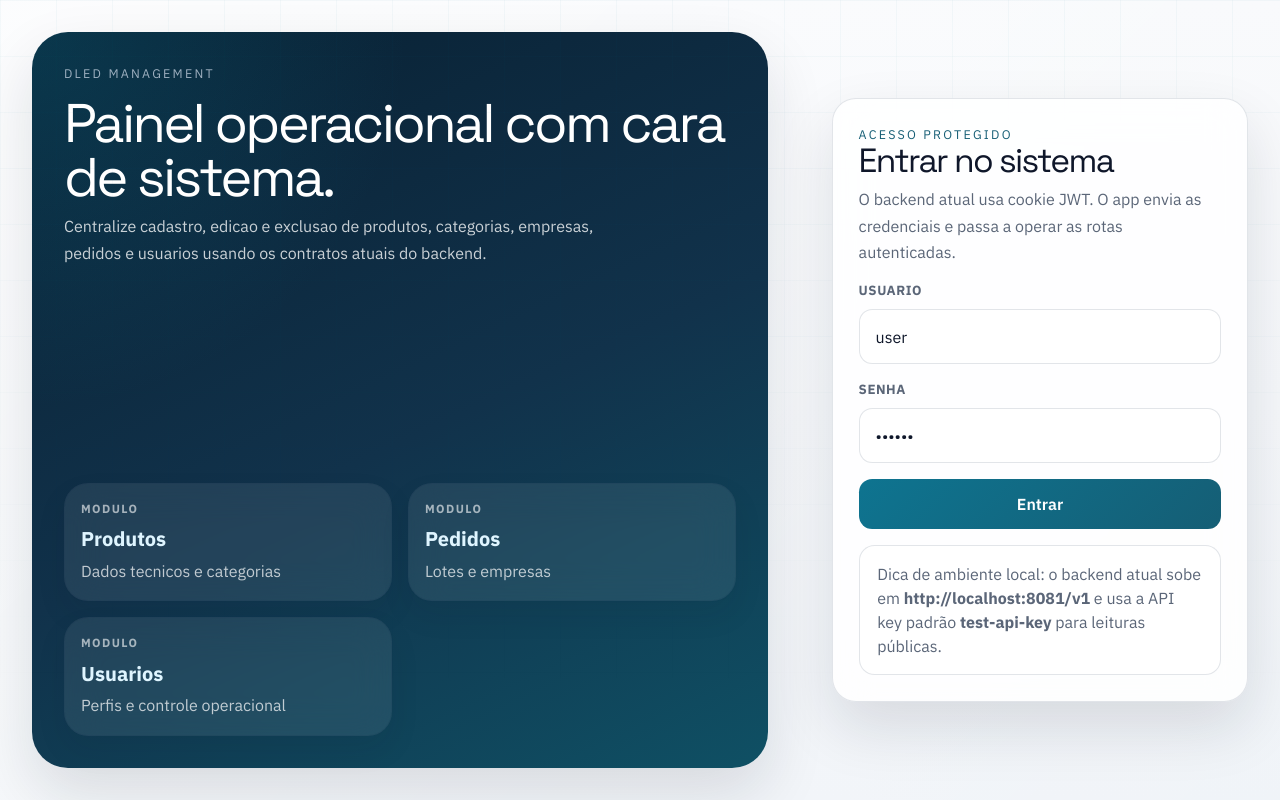
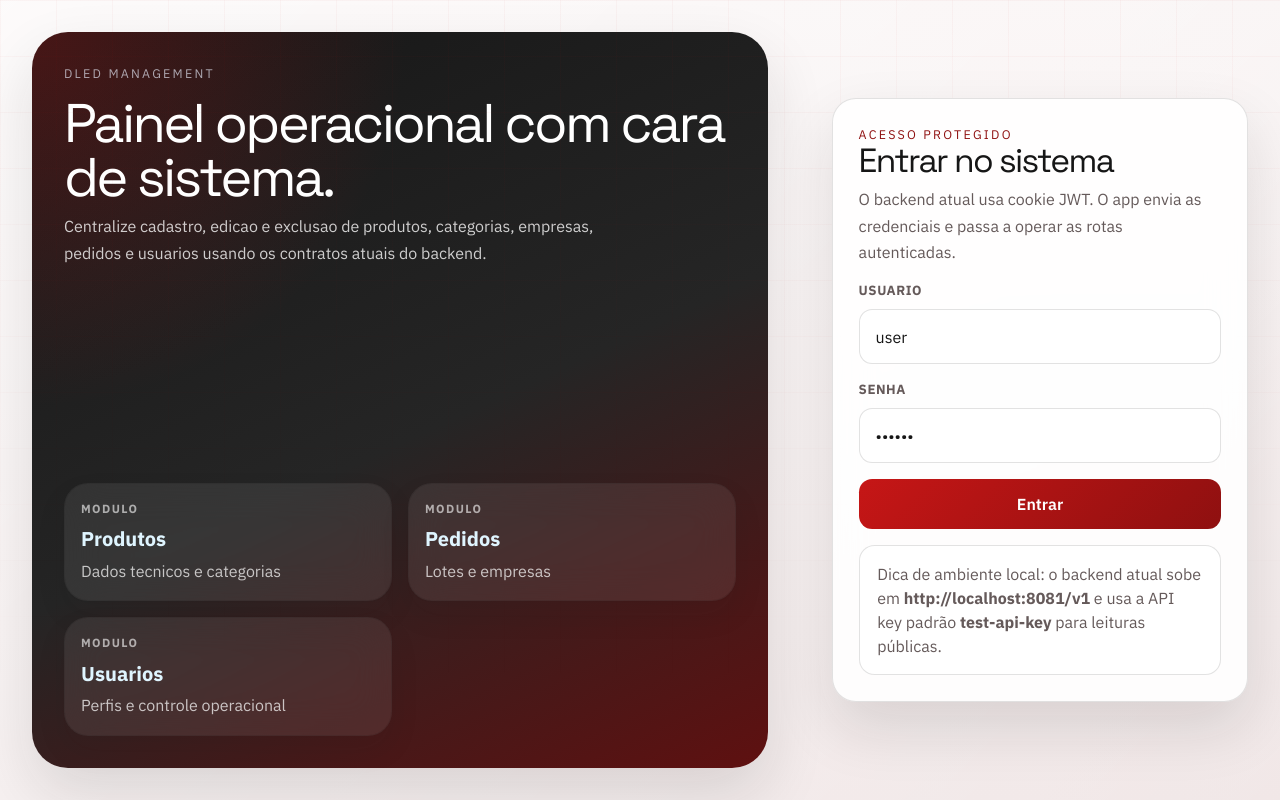
Before and after one commit to jvictornascimento/app-front-dled, a Next.js app: page /login in a window 1280 px wide. Built offline with nearby package versions, Linux system fonts and the light colour scheme.

Commit message:
style: apply brand colors to management layout

```diff
--- a/app/globals.css
+++ b/app/globals.css
@@ -1,27 +1,27 @@
 @import "tailwindcss";
 
 :root {
-  --background: #f2f4f8;
-  --foreground: #0f172a;
-  --muted: #dbe4ef;
-  --muted-foreground: #5b6678;
-  --panel: rgba(255, 255, 255, 0.86);
+  --background: #f5f1f1;
+  --foreground: #161616;
+  --muted: #e9d8d8;
+  --muted-foreground: #655a5a;
+  --panel: rgba(255, 255, 255, 0.88);
   --panel-strong: #ffffff;
-  --line: rgba(19, 41, 75, 0.12);
-  --line-strong: rgba(19, 41, 75, 0.22);
-  --accent: #0e7490;
-  --accent-strong: #155e75;
-  --accent-soft: rgba(14, 116, 144, 0.14);
+  --line: rgba(22, 22, 22, 0.12);
+  --line-strong: rgba(22, 22, 22, 0.24);
+  --accent: #c61616;
+  --accent-strong: #8f1010;
+  --accent-soft: rgba(198, 22, 22, 0.14);
   --danger: #b91c1c;
-  --success: #0f766e;
-  --warning: #b45309;
-  --shadow: 0 26px 60px rgba(15, 23, 42, 0.12);
+  --success: #7d1111;
+  --warning: #9a3412;
+  --shadow: 0 26px 60px rgba(22, 22, 22, 0.12);
   --radius: 24px;
   --content-width: 1600px;
   --nav-width: 296px;
   --density-gap: 1rem;
   --density-pad: 1rem;
-  --grid-highlight: rgba(14, 116, 144, 0.08);
+  --grid-highlight: rgba(198, 22, 22, 0.07);
 }
 
 @theme inline {
@@ -38,8 +38,8 @@
 html {
   height: 100%;
   background:
-    radial-gradient(circle at top left, rgba(14, 116, 144, 0.14), transparent 30%),
-    linear-gradient(180deg, #f8fbfd 0%, #eef3f8 100%);
+    radial-gradient(circle at top left, rgba(198, 22, 22, 0.12), transparent 30%),
+    linear-gradient(180deg, #f8f3f3 0%, #efe6e6 100%);
 }
 
 body {
@@ -49,7 +49,7 @@ body {
   font-family: var(--font-body), sans-serif;
   background:
     linear-gradient(135deg, rgba(255, 255, 255, 0.66), rgba(255, 255, 255, 0.12)),
-    linear-gradient(180deg, #f6f8fb 0%, #eef2f7 100%);
+    linear-gradient(180deg, #f8f2f2 0%, #efe4e4 100%);
 }
 
 body::before {
@@ -140,8 +140,8 @@ button {
   height: 100vh;
   padding: 1.5rem;
   background:
-    linear-gradient(180deg, rgba(10, 21, 38, 0.96), rgba(12, 31, 58, 0.96)),
-    linear-gradient(180deg, rgba(14, 116, 144, 0.14), transparent);
+    linear-gradient(180deg, rgba(22, 22, 22, 0.98), rgba(28, 28, 28, 0.98)),
+    linear-gradient(180deg, rgba(198, 22, 22, 0.16), transparent);
   color: #f8fbff;
 }
 
@@ -176,8 +176,8 @@ button {
 }
 
 .panel--soft {
-  background: rgba(255, 255, 255, 0.7);
-  box-shadow: 0 14px 30px rgba(15, 23, 42, 0.08);
+  background: rgba(255, 255, 255, 0.76);
+  box-shadow: 0 14px 30px rgba(22, 22, 22, 0.08);
 }
 
 .card-grid {
@@ -242,7 +242,7 @@ button {
 }
 
 .btn--ghost {
-  background: rgba(255, 255, 255, 0.72);
+  background: rgba(255, 255, 255, 0.8);
   color: var(--foreground);
   border: 1px solid var(--line);
 }
@@ -339,7 +339,7 @@ button {
 }
 
 .badge--muted {
-  background: rgba(91, 102, 120, 0.12);
+  background: rgba(101, 90, 90, 0.12);
   color: var(--muted-foreground);
 }
 
@@ -434,8 +434,8 @@ button {
   gap: 0.45rem;
   padding: 1rem;
   border-radius: 26px;
-  background: linear-gradient(160deg, rgba(255, 255, 255, 0.12), rgba(255, 255, 255, 0.04));
-  border: 1px solid rgba(255, 255, 255, 0.1);
+  background: linear-gradient(160deg, rgba(198, 22, 22, 0.18), rgba(255, 255, 255, 0.04));
+  border: 1px solid rgba(198, 22, 22, 0.22);
 }
 
 .sidebar-brand__eyebrow {
@@ -479,7 +479,7 @@ button {
 
 .nav-link:hover,
 .nav-link[data-active="true"] {
-  background: rgba(255, 255, 255, 0.12);
+  background: rgba(198, 22, 22, 0.18);
   color: white;
   transform: translateX(2px);
 }
@@ -498,8 +498,8 @@ button {
   gap: 0.75rem;
   padding: 1rem;
   border-radius: 24px;
-  background: rgba(255, 255, 255, 0.09);
-  border: 1px solid rgba(255, 255, 255, 0.08);
+  background: rgba(255, 255, 255, 0.08);
+  border: 1px solid rgba(198, 22, 22, 0.18);
 }
 
 .user-card__name {
@@ -523,8 +523,8 @@ button {
   border-radius: 36px;
   padding: 2rem;
   background:
-    radial-gradient(circle at top left, rgba(14, 116, 144, 0.28), transparent 36%),
-    linear-gradient(155deg, #082032, #11324b 54%, #0f5064 100%);
+    radial-gradient(circle at top left, rgba(198, 22, 22, 0.28), transparent 36%),
+    linear-gradient(155deg, #161616, #252525 54%, #5f1010 100%);
   color: white;
   box-shadow: var(--shadow);
   display: flex;
@@ -555,7 +555,7 @@ button {
   border: 1px solid var(--line);
   border-radius: 18px;
   padding: 0.85rem;
-  background: rgba(255, 255, 255, 0.72);
+  background: rgba(255, 255, 255, 0.78);
   display: flex;
   flex-direction: column;
   gap: 0.6rem;
--- a/components/admin/settings-screen.tsx
+++ b/components/admin/settings-screen.tsx
@@ -19,10 +19,10 @@ export function SettingsScreen() {
           </h2>
           <div className="swatch-grid">
             {[
-              { key: "ocean", label: "Oceano", color: "linear-gradient(135deg,#0e7490,#155e75)" },
-              { key: "ember", label: "Ember", color: "linear-gradient(135deg,#b45309,#92400e)" },
-              { key: "forest", label: "Forest", color: "linear-gradient(135deg,#0f766e,#115e59)" },
-              { key: "ink", label: "Ink", color: "linear-gradient(135deg,#334155,#1e293b)" },
+              { key: "brand", label: "Marca DLED", color: "linear-gradient(135deg,#c61616,#161616)" },
+              { key: "ruby", label: "Ruby", color: "linear-gradient(135deg,#9f1239,#881337)" },
+              { key: "graphite", label: "Graphite", color: "linear-gradient(135deg,#161616,#2c2c2c)" },
+              { key: "oxide", label: "Oxide", color: "linear-gradient(135deg,#b91c1c,#7f1d1d)" },
             ].map((theme) => (
               <div className="swatch" key={theme.key}>
                 <button
--- a/components/admin/theme-provider.tsx
+++ b/components/admin/theme-provider.tsx
@@ -2,7 +2,7 @@
 
 import { createContext, useContext, useEffect, useMemo, useState } from "react";
 
-type AccentKey = "ocean" | "ember" | "forest" | "ink";
+type AccentKey = "brand" | "ruby" | "graphite" | "oxide";
 type DensityKey = "compact" | "comfortable" | "spacious";
 
 interface ThemeSettings {
@@ -19,16 +19,16 @@ interface ThemeContextValue {
 const STORAGE_KEY = "dled-control-theme";
 
 const accentMap: Record<AccentKey, { accent: string; strong: string; soft: string }> = {
-  ocean: { accent: "#0e7490", strong: "#155e75", soft: "rgba(14, 116, 144, 0.14)" },
-  ember: { accent: "#b45309", strong: "#92400e", soft: "rgba(180, 83, 9, 0.14)" },
-  forest: { accent: "#0f766e", strong: "#115e59", soft: "rgba(15, 118, 110, 0.14)" },
-  ink: { accent: "#334155", strong: "#1e293b", soft: "rgba(51, 65, 85, 0.16)" },
+  brand: { accent: "#c61616", strong: "#8f1010", soft: "rgba(198, 22, 22, 0.14)" },
+  ruby: { accent: "#9f1239", strong: "#881337", soft: "rgba(159, 18, 57, 0.14)" },
+  graphite: { accent: "#161616", strong: "#2c2c2c", soft: "rgba(22, 22, 22, 0.14)" },
+  oxide: { accent: "#b91c1c", strong: "#7f1d1d", soft: "rgba(185, 28, 28, 0.14)" },
 };
 
 const ThemeContext = createContext<ThemeContextValue | null>(null);
 
 const defaultSettings: ThemeSettings = {
-  accent: "ocean",
+  accent: "brand",
   density: "comfortable",
   contentWidth: "wide",
 };
```
